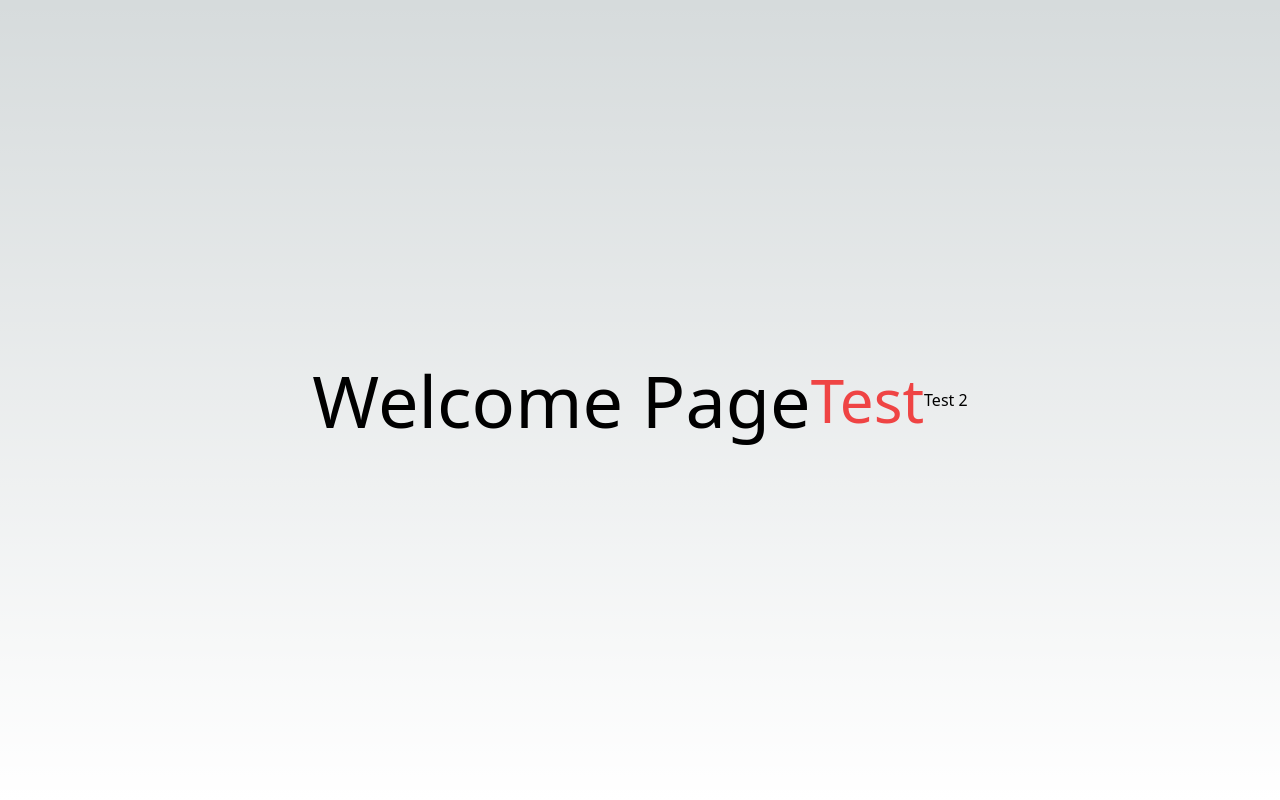
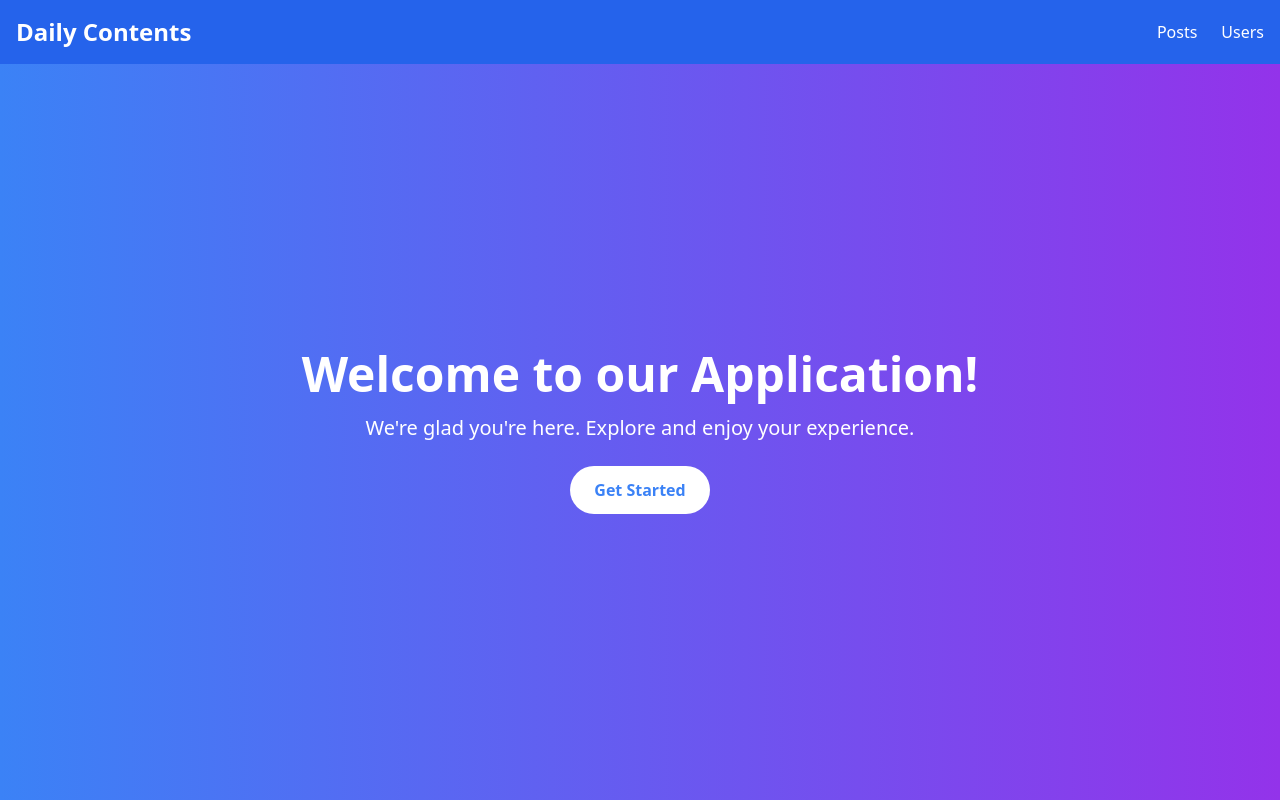
Before and after one commit to JesseEsau/alx-project-0x01-setup, a Next.js app in the folder alx-project-0x01/: page / in a window 1280 px wide. Built offline with nearby package versions, Linux system fonts and the light colour scheme.

Commit message:
setup navigation between pages

```diff
--- a/alx-project-0x01/components/layout/Header.tsx
+++ b/alx-project-0x01/components/layout/Header.tsx
@@ -1,7 +1,23 @@
+import Link from 'next/link';
+
 const Header: React.FC = () => {
     return (
-        <header className="bg-gray-800 text-white p-4">
-            <h1 className="text-lg">Site Header</h1>
+        <header className="bg-blue-600 text-white shadow-md py-4">
+            <div className="container mx-auto flex justify-between items-center px-4">
+                <h3 className="font-bold text-2xl">
+                    <Link href="/">Daily Contents</Link>
+                </h3>
+                <nav>
+                    <ul className="flex space-x-6">
+                        <li className="hover:underline">
+                            <Link href="/posts">Posts</Link>
+                        </li>
+                        <li className="hover:underline">
+                            <Link href="/users">Users</Link>
+                        </li>
+                    </ul>
+                </nav>
+            </div>
         </header>
     );
 };
--- a/alx-project-0x01/pages/index.tsx
+++ b/alx-project-0x01/pages/index.tsx
@@ -1,11 +1,24 @@
+import Header from "@/components/layout/Header";
+
 const Home: React.FC = () => {
   return (
-    <div className="flex justify-center items-center h-screen">
-      <h1 className="text-7xl font-thin">Welcome Page</h1>
-      <p className="text-6xl text-red-500">Test</p>
-      <p>Test 2</p>
+    <div className="flex flex-col h-screen">
+      <Header />
+      <main className="flex-grow flex items-center justify-center bg-gradient-to-r from-blue-500 to-purple-600">
+        <div className="text-center">
+          <h1 className="text-5xl font-bold text-white">
+            Welcome to our Application!
+          </h1>
+          <p className="mt-4 text-xl text-white">
+            We're glad you're here. Explore and enjoy your experience.
+          </p>
+          <button className="mt-6 px-6 py-3 bg-white text-blue-500 rounded-full font-semibold hover:bg-gray-200 transition">
+            Get Started
+          </button>
+        </div>
+      </main>
     </div>
-  )
-}
+  );
+};
 
 export default Home;
--- a/alx-project-0x01/pages/posts/index.tsx
+++ b/alx-project-0x01/pages/posts/index.tsx
@@ -1,7 +1,12 @@
+import Header from "@/components/layout/Header";
+
 const PostsPage: React.FC = () => {
     return (
-        <div className="p-8">
-            <h1 className="text-3xl font-bold mb-4">All Posts</h1>
+        <div>
+            <Header />
+            <main className="p-8">
+                <h1 className="text-3xl font-bold mb-4">All Posts</h1>
+            </main>
         </div>
     );
 };
--- a/alx-project-0x01/pages/users/index.tsx
+++ b/alx-project-0x01/pages/users/index.tsx
@@ -1,7 +1,12 @@
+import Header from "@/components/layout/Header";
+
 const UsersPage: React.FC = () => {
     return (
-        <div className="p-8">
-            <h1 className="text-3xl font-bold mb-4">All Users</h1>
+        <div>
+            <Header />
+            <main className="p-8">
+                <h1 className="text-3xl font-bold mb-4">All Users</h1>
+            </main>
         </div>
     );
 };
```
